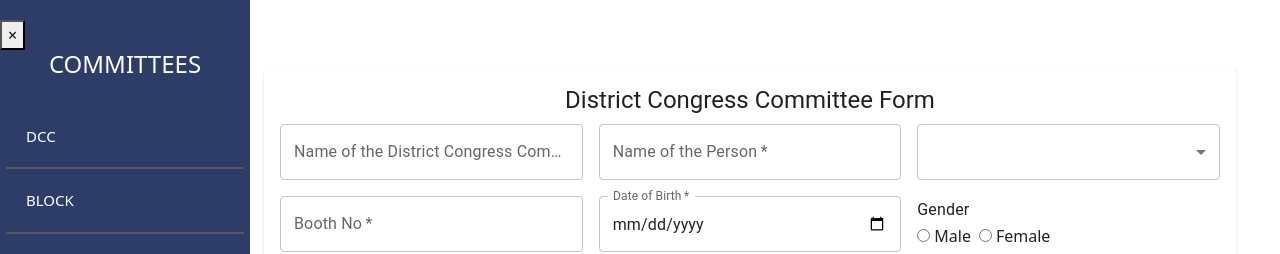
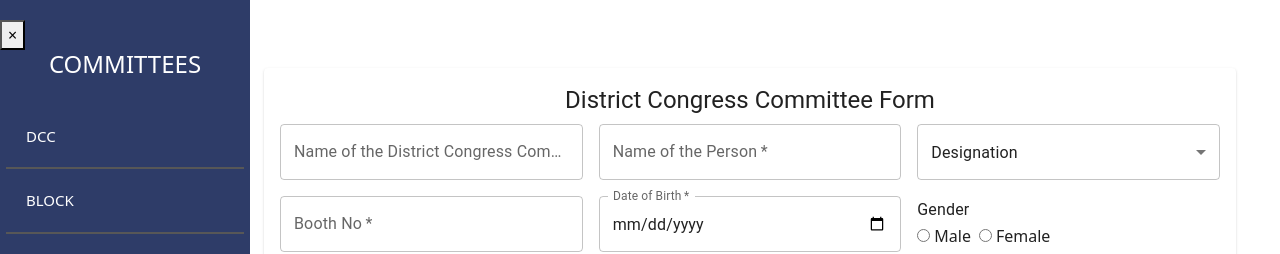
Before and after one commit to vijipadha/District-Congress-Committee, a React (Create React App) app: page / in a window 1280 px wide. Both pictures are taken after typing "name@example.com", "Sample123" into the empty fields and a click on the button "Login". Shown: the top 254 px of the page. Built offline with nearby package versions, Linux system fonts and the light colour scheme.

Commit message:
added select option default

```diff
--- a/src/DccPage.js
+++ b/src/DccPage.js
@@ -1,6 +1,5 @@
 import React, { useState } from 'react';
-import { Container, TextField, MenuItem, Button, Select, Typography, Card, CardContent, ThemeProvider, createTheme } from '@mui/material';
-
+import { Container, TextField, InputLabel, MenuItem, Button, Select, Typography, Card, CardContent, ThemeProvider, createTheme } from '@mui/material';
 const theme = createTheme({
   palette: {
     primary: {
@@ -8,8 +7,29 @@ const theme = createTheme({
     },
   },
 });
+const  selectConfig = {
+  label: "Designation",
+  fullWidth: true,
+  name: "designation",
+  required: true,
+  options: [
+    { value: "Designation", label: "Designation" },
+    { value: "President", label: "President" },
+    { value: "Vice President", label: "Vice President" },
+    { value: "Treasurer", label: "Treasurer" },
+    { value: "General Secretary", label: "General Secretary" },
+    { value: "Secretary", label: "Secretary" },
+    { value: "Executive Member", label: "Executive Member" },
+  ],
+};
+
 
 function DccPage() {
+  const handleChangeselect = (event) => {
+    setValue(event.target.value); // Update the local state
+  };
+
+  const [value, setValue] = useState("Designation");
   const [formData, setFormData] = useState({
     name: '',
     personName: '',
@@ -88,7 +108,21 @@ function DccPage() {
 
                 {/* Designation */}
                 <div className="col-12 col-sm-6 col-md-6 col-lg-4">
-                  <Select
+                {/* <InputLabel id={`${selectConfig.name}-label`}>{selectConfig.label}</InputLabel> */}
+                <Select
+                fullWidth
+        labelId={`${selectConfig.name}-label`}
+        name={selectConfig.name}
+        value={value} // Static binding to the local state
+        onChange={handleChangeselect} // Static handler for local state update
+      >
+        {selectConfig.options.map((option) => (
+          <MenuItem key={option.value} value={option.value}>
+            {option.label}
+          </MenuItem>
+        ))}
+     </Select>
+              {/*      <Select
                     label="Designation"
                     fullWidth
                     name="designation"
@@ -102,7 +136,7 @@ function DccPage() {
                     <MenuItem value="General Secretary">General Secretary</MenuItem>
                     <MenuItem value="Secretary">Secretary</MenuItem>
                     <MenuItem value="Executive Member">Executive Member</MenuItem>
-                  </Select>
+                  </Select> */}
                 </div>
 
                 {/* Booth No */}
```
